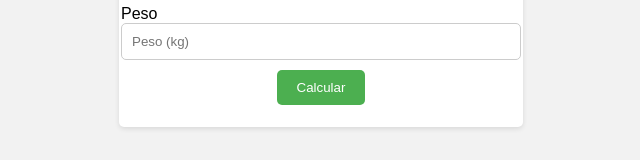
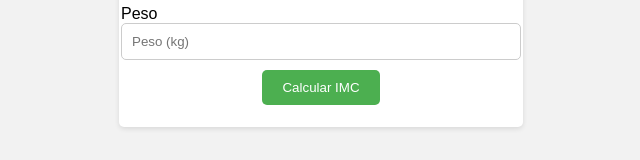
Before and after one commit to Scrow-rgb/IMC, a plain HTML site: page Page/index.html in a window 1280 px wide. Shown: the part 192-352 px from the top of the page, without its empty margins (319-959 px from the left). Drawn offline with Linux system fonts and the light colour scheme.

Commit message:
feat: mudança no botão

```diff
--- a/Page/index.html
+++ b/Page/index.html
@@ -21,7 +21,7 @@
         <input type="number" id="peso" placeholder="Peso (kg)" />
       </div>
 
-      <button onclick="CalculateImc()">Calcular</button>
+      <button onclick="CalculateImc()">Calcular IMC</button>
       <div id="result">
     </div>
 
```
